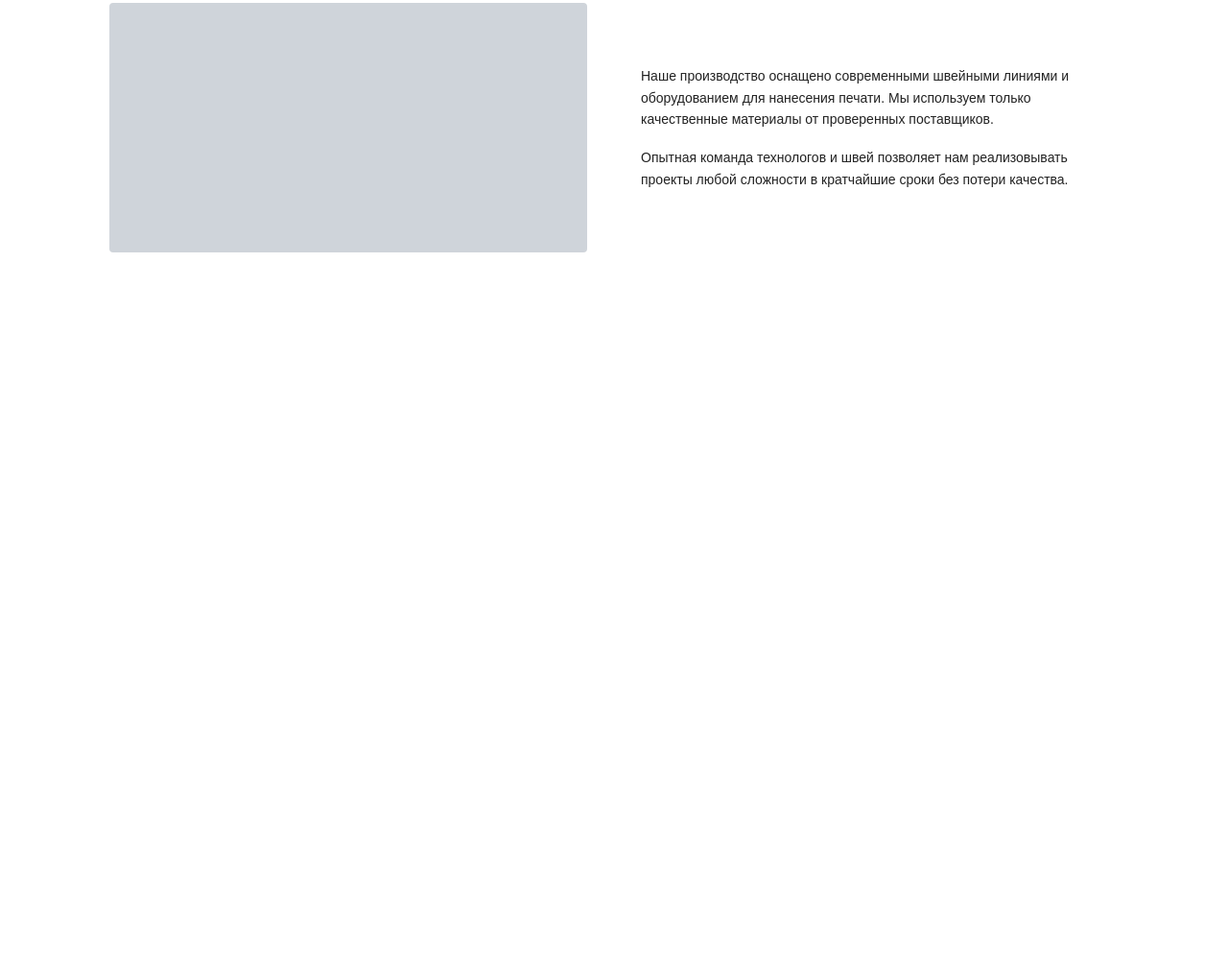
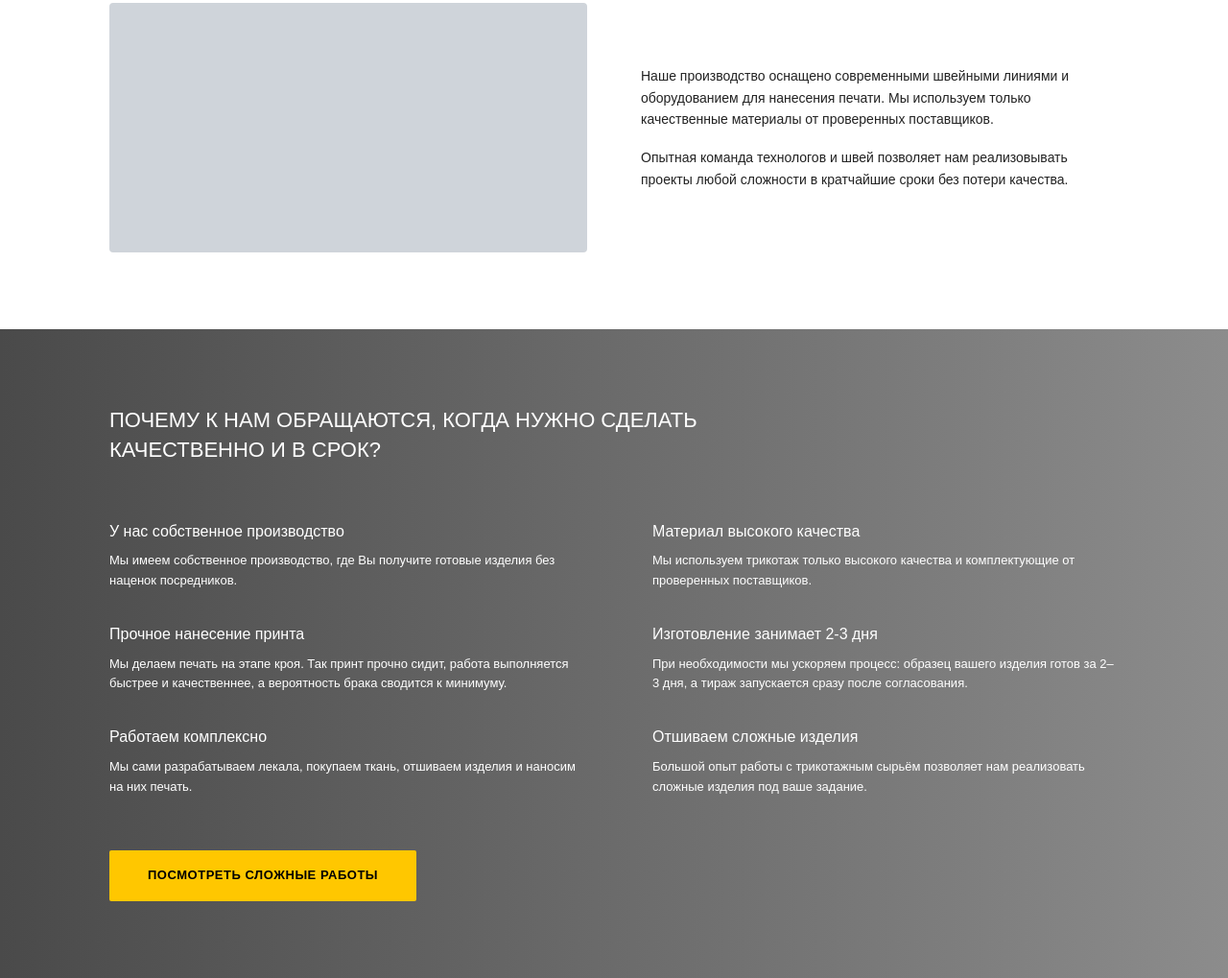
Before and after one commit to jadnast1926/study_practice_website, a plain HTML site: page index.html in a window 1280 px wide. Shown: the part 1164-2183 px from the top of the page at 96% size. Before the commit the page ends 1507 px from the top, so only its background shows below. Drawn offline with Linux system fonts and the light colour scheme.

Commit message:
Добавлен блок с преимуществами

```diff
--- a/index.html
+++ b/index.html
@@ -70,6 +70,41 @@
         </div>
       </div>
     </section>
+    <!-- Преимущества -->
+    <section class="why" id="portfolio">
+      <div class="container">
+        <h2 class="why__title">Почему к нам обращаются, когда нужно сделать качественно и в срок?</h2>
+
+        <div class="why__grid">
+          <article class="why__item">
+            <h3>У нас собственное производство</h3>
+            <p>Мы имеем собственное производство, где Вы получите готовые изделия без наценок посредников.</p>
+          </article>
+          <article class="why__item">
+            <h3>Материал высокого качества</h3>
+            <p>Мы используем трикотаж только высокого качества и комплектующие от проверенных поставщиков.</p>
+          </article>
+          <article class="why__item">
+            <h3>Прочное нанесение принта</h3>
+            <p>Мы делаем печать на этапе кроя. Так принт прочно сидит, работа выполняется быстрее и качественнее, а вероятность брака сводится к минимуму.</p>
+          </article>
+          <article class="why__item">
+            <h3>Изготовление занимает 2-3 дня</h3>
+            <p>При необходимости мы ускоряем процесс: образец вашего изделия готов за 2–3 дня, а тираж запускается сразу после согласования.</p>
+          </article>
+          <article class="why__item">
+            <h3>Работаем комплексно</h3>
+            <p>Мы сами разрабатываем лекала, покупаем ткань, отшиваем изделия и наносим на них печать.</p>
+          </article>
+          <article class="why__item">
+            <h3>Отшиваем сложные изделия</h3>
+            <p>Большой опыт работы с трикотажным сырьём позволяет нам реализовать сложные изделия под ваше задание.</p>
+          </article>
+        </div>
+
+        <a href="#portfolio" class="btn">Посмотреть сложные работы</a>
+      </div>
+    </section>
   </main>
 </body>
 </html>
--- a/style.css
+++ b/style.css
@@ -255,3 +255,36 @@ a:focus-visible {
 .about__img--sewing {
   background-image: url("images/about-sewing.jpg");
 }
+
+/* ===== Преимущества ===== */
+.why {
+  padding: 80px 0;
+  color: #fff;
+  background: linear-gradient(90deg, #4a4a4a 0%, #8c8c8c 100%);
+}
+
+.why__title {
+  max-width: 640px;
+  margin-bottom: 56px;
+  font-size: 22px;
+  font-weight: 400;
+  line-height: 1.4;
+  text-transform: uppercase;
+}
+
+.why__grid {
+  display: grid;
+  grid-template-columns: 1fr 1fr;
+  gap: 32px 80px;
+  margin-bottom: 56px;
+}
+
+.why__item h3 {
+  margin-bottom: 8px;
+  font-size: 16px;
+  font-weight: 500;
+}
+
+.why__item p {
+  font-size: 13px;
+}
```
